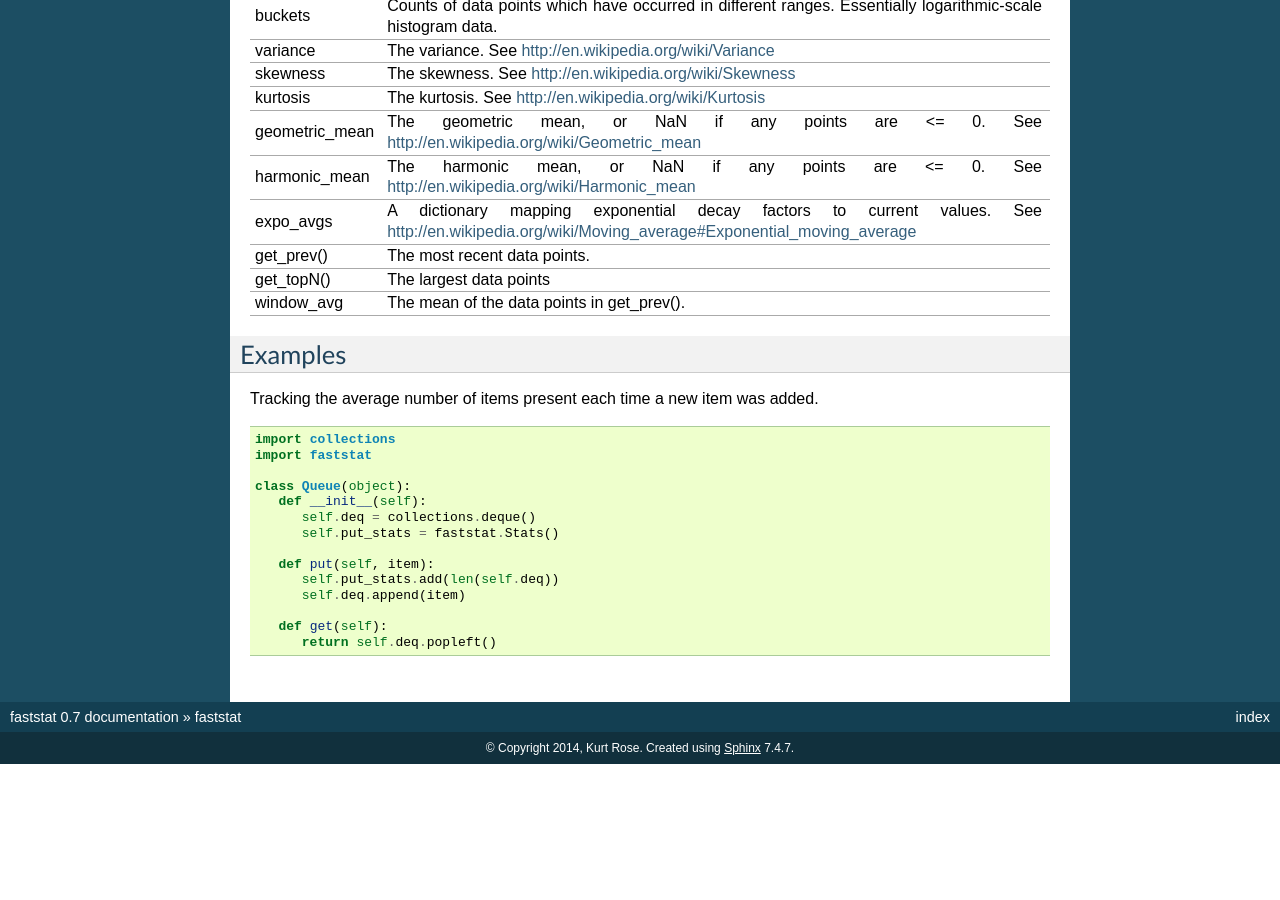
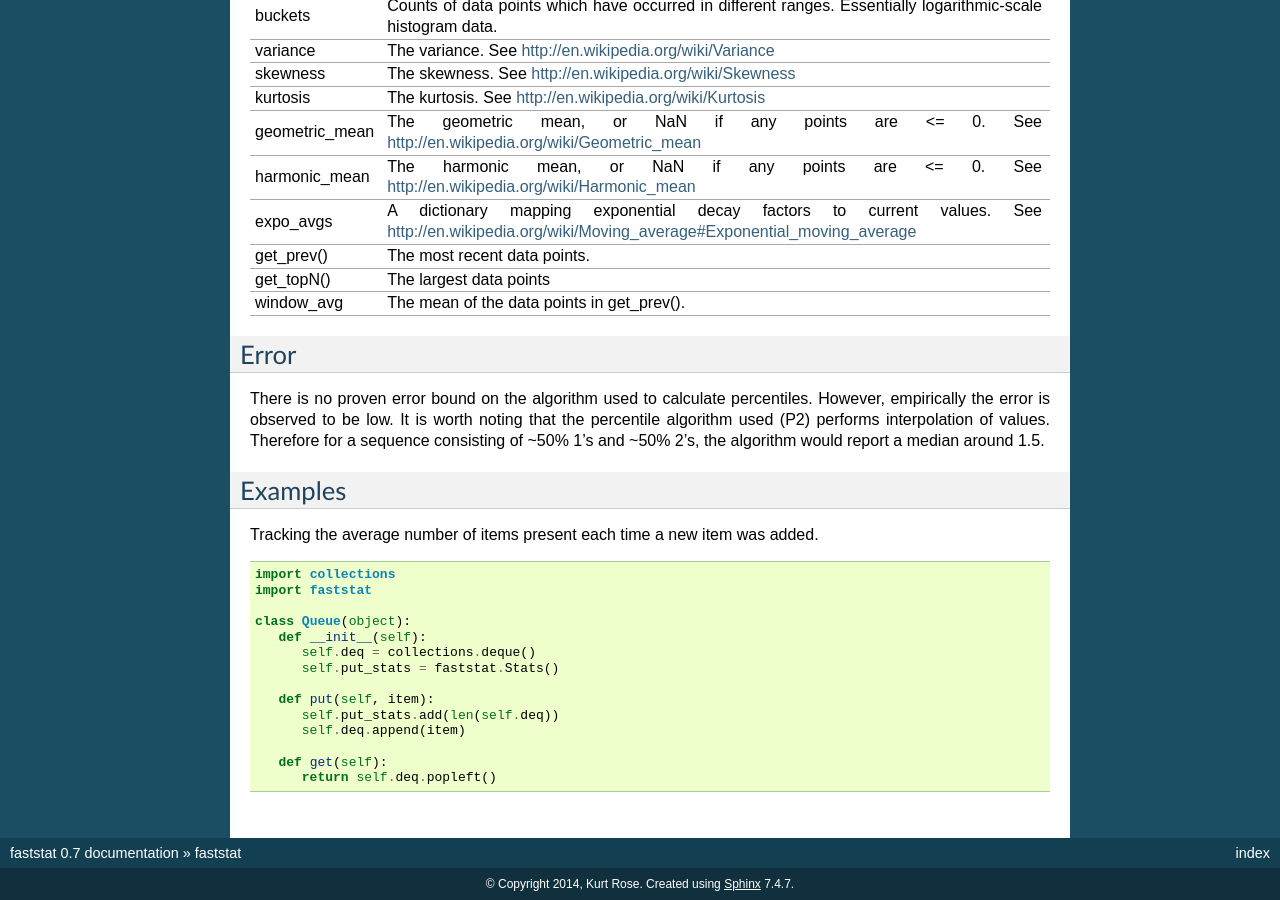
Before and after one commit to kurtbrose/faststat, a Sphinx documentation site: the page built from doc/index.rst, in a window 1280 px wide and 900 px high, scrolled down 781 px. Built offline with Sphinx 7.4.7, drawn with Linux system fonts in a browser that asks for light colours; before the commit the page ends 1545 px from its top, so only the background shows below that.

Commit message:
documenting error

```diff
--- a/doc/index.rst
+++ b/doc/index.rst
@@ -78,6 +78,15 @@ window_avg      The mean of the data points in get_prev().
 =============== ====================================================================================
 
 
+Error
+-----
+
+There is no proven error bound on the algorithm used to calculate percentiles.  However, empirically
+the error is observed to be low.  It is worth noting that the percentile algorithm used (P2) performs
+interpolation of values.  Therefore for a sequence consisting of ~50% 1's and ~50% 2's, the algorithm
+would report a median around 1.5.
+
+
 Examples
 --------
 
```
